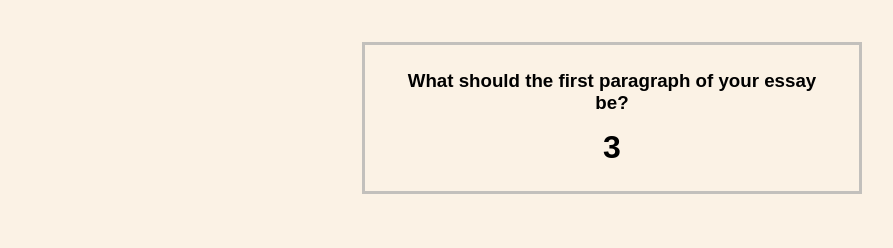
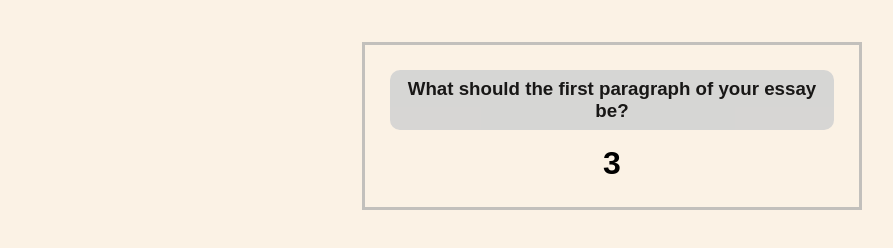
Before and after one commit to FernyCastro8/bootcamp_timed_quiz_Mod4, a plain HTML site: page index.html in a window 1280 px wide. Both pictures are taken after a click on the button "Start". Shown: the part 148-396 px from the top of the page, without its empty margins (28-921 px from the left). Drawn offline with Linux system fonts and the light colour scheme.

Commit message:
CSS, JS almot done

```diff
--- a/Assets/css/styles.css
+++ b/Assets/css/styles.css
@@ -55,6 +55,10 @@ body {
 
   .card-display #question-display {
     margin-bottom: 15px;
+    padding: 8px;
+    background-color: lightgray;
+    border-radius: 10px;
+    opacity: .9;
   }
 
   .card-display #timer-display {
```
Also changed, not shown: 1 other file.
